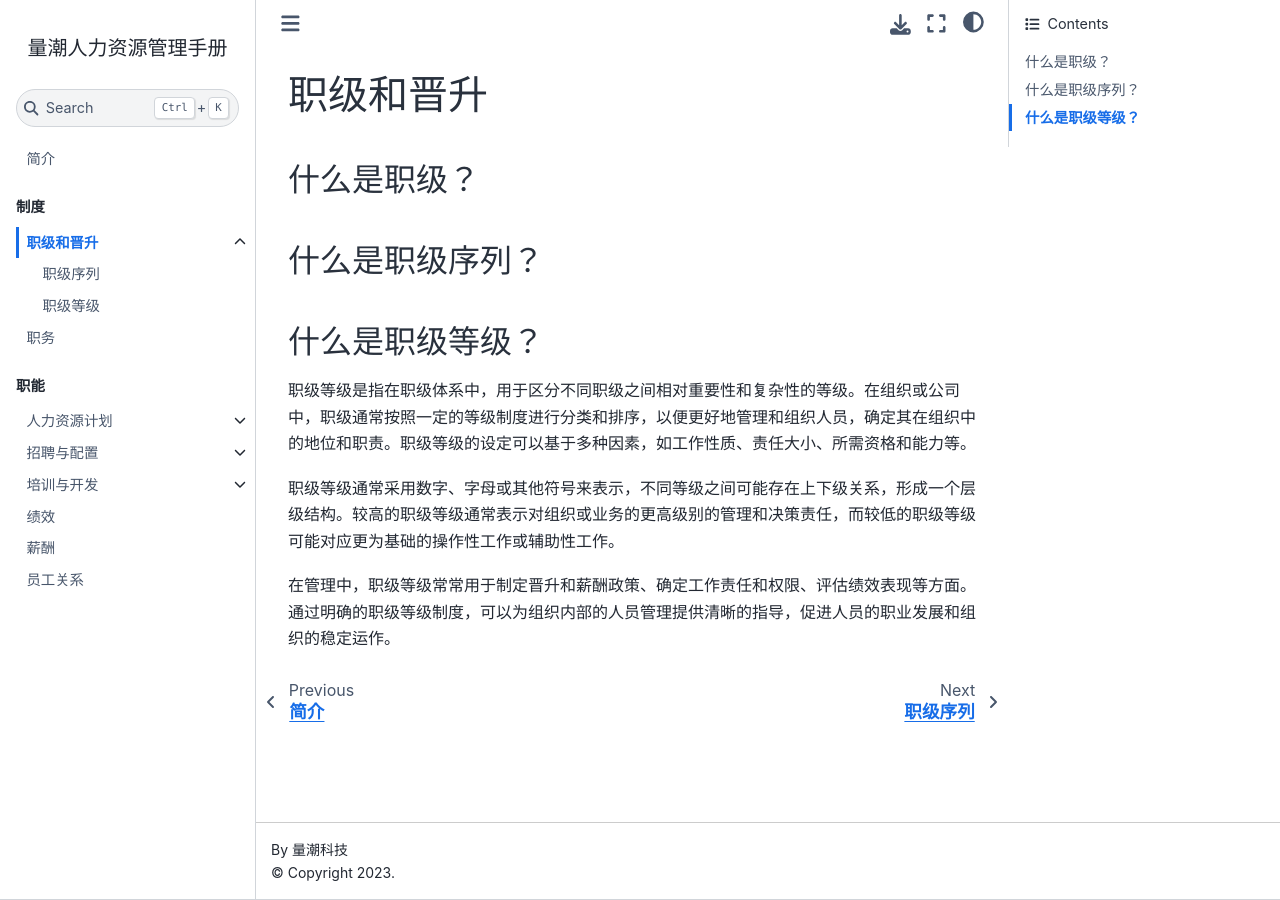
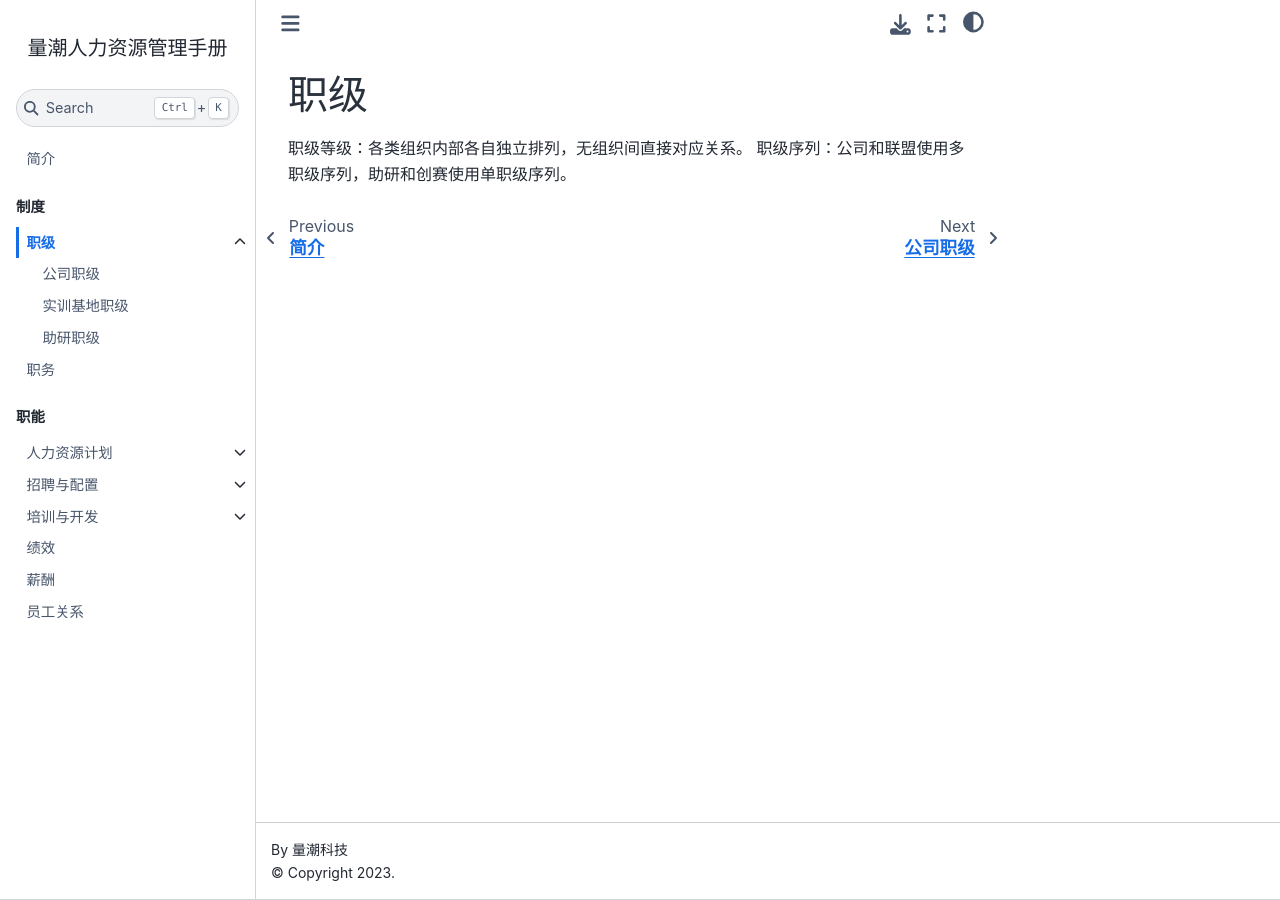
Before and after one commit to quanttide/quanttide-handbook-of-human-resources, a Jupyter Book: the page built from institutions/ranks/README.md, in a window 1280 px wide. Built offline with Jupyter Book 1.0.4 settings and Sphinx 7.4.7 and the Sphinx Book theme 1.1.4, drawn with Linux system fonts in a browser that asks for light colours.

Commit message:
feat: 重新整理职级等级

```diff
--- a/_toc.yml
+++ b/_toc.yml
@@ -5,8 +5,9 @@ parts:
     chapters:
       - file: institutions/ranks/README.md
         sections:
-          - file: institutions/ranks/series.md
-          - file: institutions/ranks/levels.md
+          - file: institutions/ranks/business_entity.md
+          - file: institutions/ranks/internship_base.md
+          - file: institutions/ranks/ra_groups.md
       - file: institutions/positions/README.md
   - caption: 职能
     chapters:
--- a/institutions/ranks/README.md
+++ b/institutions/ranks/README.md
@@ -1,13 +1,4 @@
-# 职级和晋升
+# 职级
 
-## 什么是职级？
-
-## 什么是职级序列？
-
-## 什么是职级等级？
-
-职级等级是指在职级体系中，用于区分不同职级之间相对重要性和复杂性的等级。在组织或公司中，职级通常按照一定的等级制度进行分类和排序，以便更好地管理和组织人员，确定其在组织中的地位和职责。职级等级的设定可以基于多种因素，如工作性质、责任大小、所需资格和能力等。
-
-职级等级通常采用数字、字母或其他符号来表示，不同等级之间可能存在上下级关系，形成一个层级结构。较高的职级等级通常表示对组织或业务的更高级别的管理和决策责任，而较低的职级等级可能对应更为基础的操作性工作或辅助性工作。
-
-在管理中，职级等级常常用于制定晋升和薪酬政策、确定工作责任和权限、评估绩效表现等方面。通过明确的职级等级制度，可以为组织内部的人员管理提供清晰的指导，促进人员的职业发展和组织的稳定运作。
+职级等级：各类组织内部各自独立排列，无组织间直接对应关系。
+职级序列：公司和联盟使用多职级序列，助研和创赛使用单职级序列。
```
Also changed, not shown: functions/performing/criteria/README.md (deleted, +0 -1 lines), institutions/ranks/business_entity.md (renamed from functions/performing/criteria/levels.md, +17 -3 lines), institutions/ranks/internship_base.md (added, +7 -0 lines), institutions/ranks/levels.md (deleted, +0 -17 lines), institutions/ranks/ra_groups.md (added, +7 -0 lines), institutions/ranks/series.md (deleted, +0 -18 lines).
